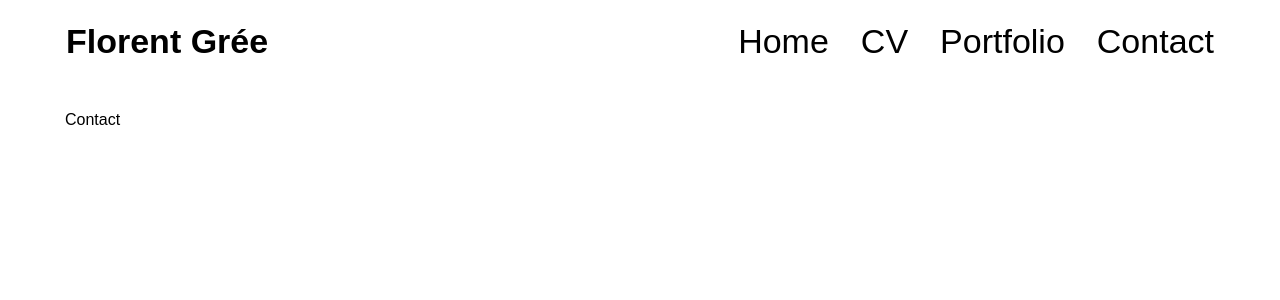
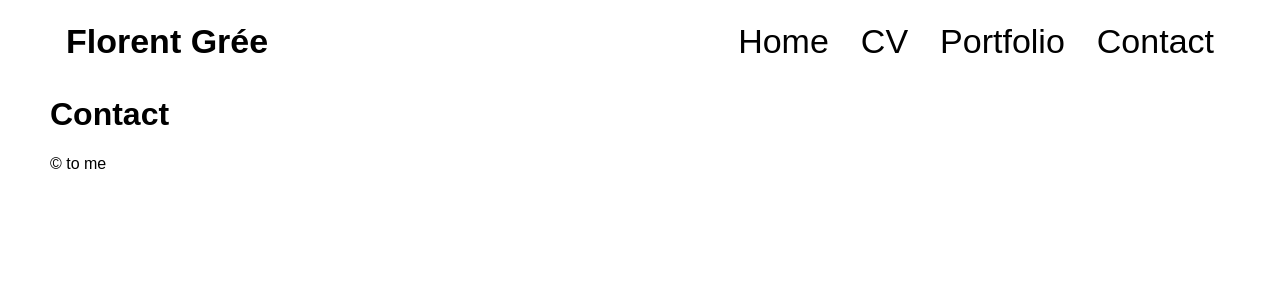
Before and after one commit to FlorentDSGree/florentdsgree.github.io, a Jekyll site: the page built from contact.html, in a window 1280 px wide. Shown: the top 300 px of the page. Built offline with Jekyll 4.4.1, drawn with Linux system fonts in a browser that asks for light colours.

Commit message:
Update contact.html

```diff
--- a/contact.html
+++ b/contact.html
@@ -1,26 +1,5 @@
-<!DOCTYPE html>
-
-<html>
-<link rel="stylesheet" type="text/css" href="style.css">
-
-<body>
-
-	<nav class="topnav">
-		<a class="btn noHover" style="font-weight:bold;">Florent Grée</a>
-		<div class="topnav-right">
-			<a href="index.html">Home</a>
-			<a href="cv.html">CV</a>
-			<a href="portfolio.html">Portfolio</a>
-			<a href="contact.html">Contact</a>
-		</div>
-	</nav>
-	<br>
-
-	<div class="content"> Contact
-	</div>
-
-</body>
-
-
-
-</html>
+---
+title: Contact
+layout: default
+content: Email
+---
```
